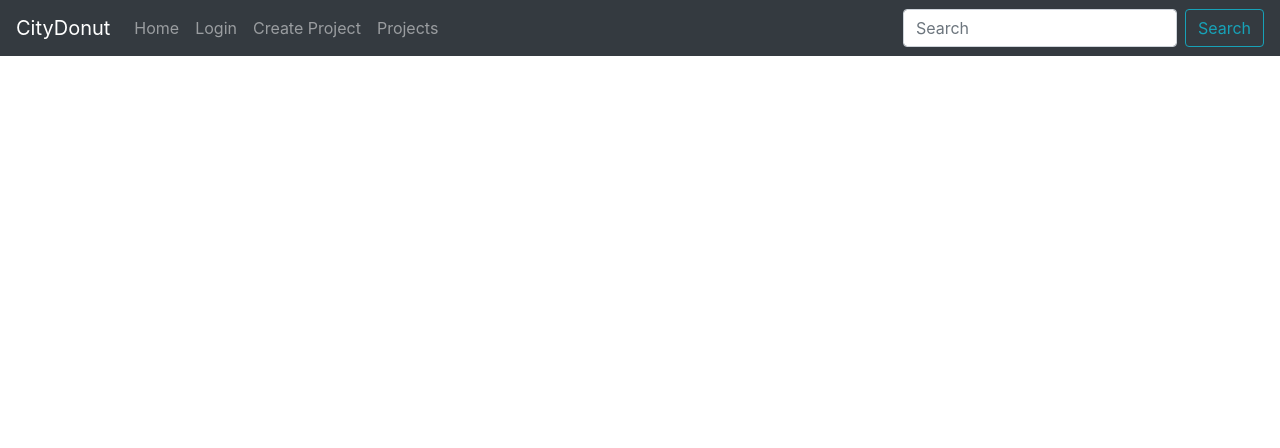
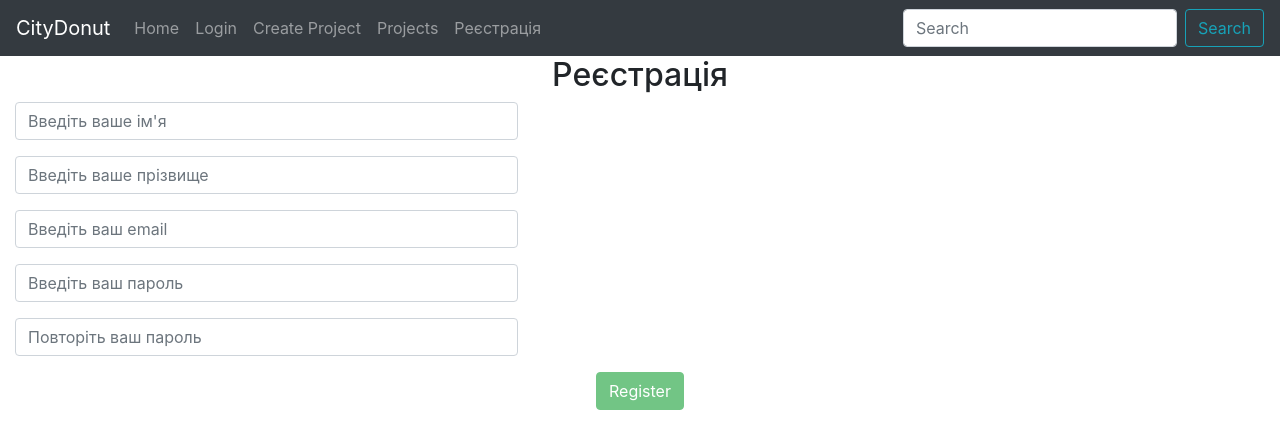
Before and after one commit to Lv-442-Java/CityDonutClient, a React (Create React App) app in the folder citydonutclient/: page /registration in a window 1280 px wide. Shown: the top 448 px of the page. Built offline with nearby package versions, Linux system fonts and the light colour scheme.

Commit message:
add registrtion form

```diff
--- a/citydonutclient/src/App.js
+++ b/citydonutclient/src/App.js
@@ -1,5 +1,4 @@
 import React from 'react';
-import {Head} from "./component/head/head";
 import {Routers} from "./routers";
 class App extends React.Component {
 
--- /dev/null
+++ b/citydonutclient/src/component/auth/registration.js
@@ -0,0 +1,96 @@
+import React from "react";
+import axios from "axios";
+import Form from 'react-bootstrap/Form'
+
+export class Registration extends React.Component {
+    state = {
+        "firstName": undefined,
+        "lastName": undefined,
+        "email": undefined,
+        "password": undefined,
+        "cpassword": undefined
+    };
+
+    setEmail = (e) => {
+        this.setState({email: e.target.value});
+    };
+
+    setPassword = (e) => {
+        this.setState({password: e.target.value});
+    };
+
+    setFirstName = (e) => {
+        this.setState({firstName: e.target.value});
+    };
+
+    setLastName = (e) => {
+        this.setState({lastName: e.target.value});
+    };
+
+    setConfirmPassword = (e) => {
+        this.setState({cpassword: e.target.value});
+    };
+    insertRegistrationData = () => {
+        let data = {
+            firstName: this.state.firstName,
+            lastName: this.state.lastName,
+            email: this.state.email,
+            password: this.state.password
+        };
+        console.log(data);
+        axios.post(`http://localhost:8080/api/v1/registration/`,
+            data,
+            {crossDomain: true}).then(response => console.log(response.data))
+    };
+    isValidForm = () => {
+        return this.state.password !== undefined &&
+            this.state.cpassword === this.state.password;
+    }
+
+    render() {
+        return (
+
+            <div className="text-center">
+                <h2>Реєстрація</h2>
+
+                <div className="col-5">
+                    <Form.Group controlId="formForFirstName">
+                        <Form.Control type="firstName" placeholder="Введіть ваше ім'я" onChange={this.setFirstName}/>
+                    </Form.Group>
+                </div>
+
+                <div className="col-5">
+                    <Form.Group controlId="formForLastName">
+                        <Form.Control type="lastName" placeholder="Введіть ваше прізвище"
+                                      onChange={this.setLastName}/>
+                    </Form.Group>
+                </div>
+
+                <div className="col-5">
+                    <Form.Group controlId="formBasicEmail">
+                        <Form.Control type="email" placeholder="Введіть ваш email" onChange={this.setEmail}/>
+                    </Form.Group>
+                </div>
+
+                <div className="col-5">
+                    <Form.Group controlId="formPlaintextPassword">
+                        <Form.Control type="password" placeholder="Введіть ваш пароль" onChange={this.setPassword}/>
+                    </Form.Group>
+                </div>
+
+                <div className="col-5">
+                    <Form.Group controlId="formPlaintextPassword2">
+                        <Form.Control type="password" placeholder="Повторіть ваш пароль"
+                                      onChange={this.setConfirmPassword}/>
+                    </Form.Group>
+                </div>
+
+                <button className="btn btn-success" onClick={this.insertRegistrationData} disabled={!this.isValidForm()}>Register</button>
+
+            </div>
+
+        )
+    }
+}
+
+export default Registration;
--- a/citydonutclient/src/component/head/head.js
+++ b/citydonutclient/src/component/head/head.js
@@ -20,6 +20,8 @@ export class Head extends React.Component {
                     <Nav.Link as={Link} to='/login'>Login</Nav.Link>
                     <Nav.Link as={Link} to='/project/create'>Create Project</Nav.Link>
                     <Nav.Link as={Link} to='/projects'>Projects</Nav.Link>
+                    <Nav.Link as={Link} to='/registration'>Реєстрація</Nav.Link>
+
                 </Nav>
                 <Form inline>
                     <FormControl type="text" placeholder="Search" className="mr-sm-2"/>
--- a/citydonutclient/src/routers.js
+++ b/citydonutclient/src/routers.js
@@ -6,6 +6,7 @@ import {Base} from "./component/base/base";
 import {Head} from "./component/head/head";
 import {CreateProject} from "./component/project/CreateProject";
 import {Projects} from "./component/project/projects";
+import Registration from "./component/auth/registration";
 
 export class Routers extends React.Component {
 
@@ -18,6 +19,7 @@ export class Routers extends React.Component {
                     <Route path ='/login' component={Login} />
                     <Route path ='/project/create' component={CreateProject} />
                     <Route path='/projects' component={Projects} />
+                    <Route path='/registration' component={Registration} />
                 </Switch>
             </BrowserRouter>
         )
```
